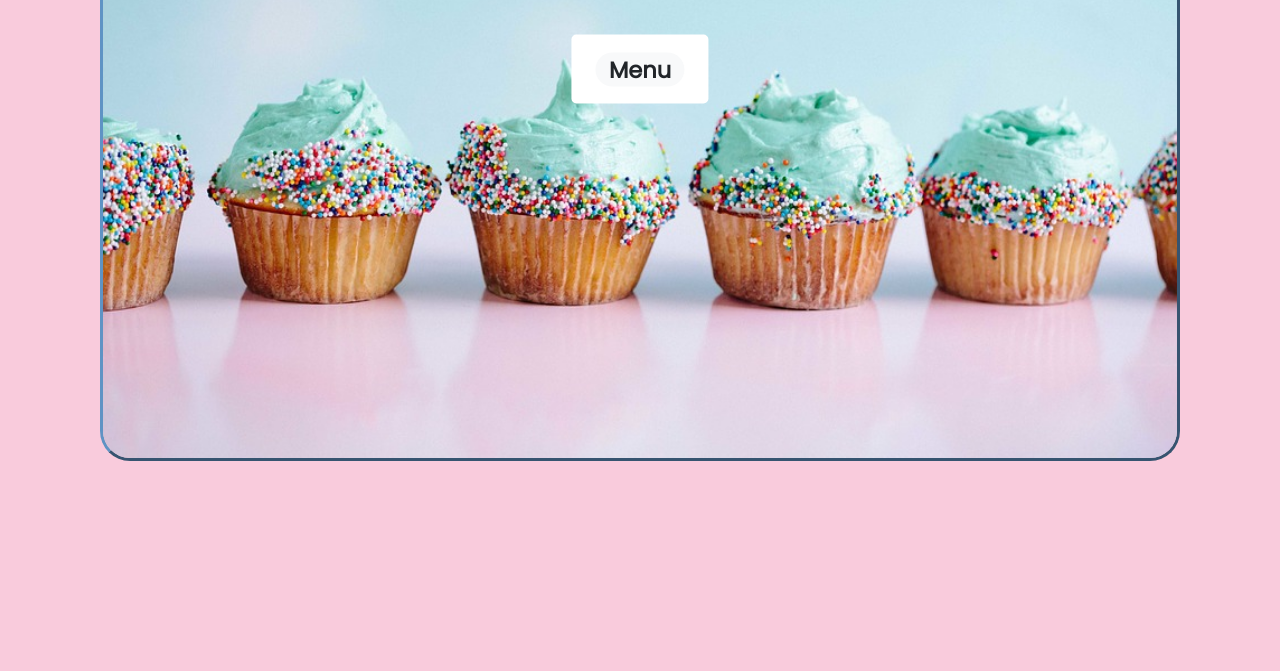
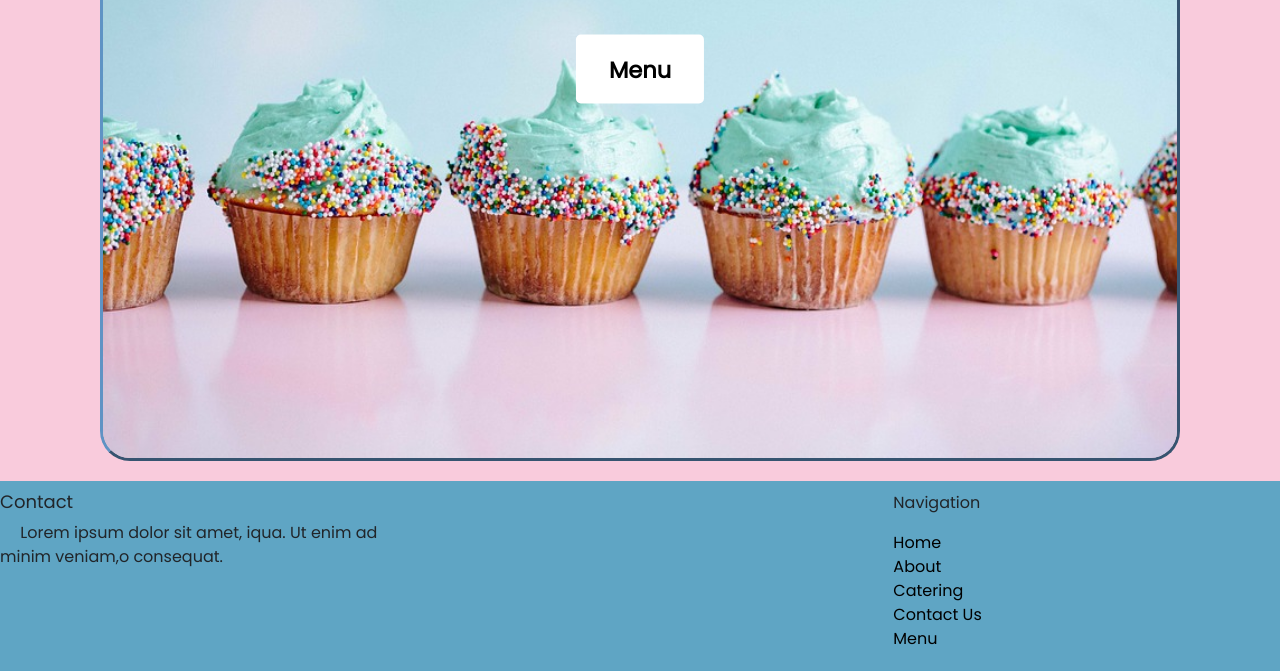
Before and after one commit to tannaballard/Rachels-Bakery, a plain HTML site: page index.html in a window 1280 px wide. Shown: the part 451-1122 px from the top of the page. Before the commit the page ends 932 px from the top, so only its background shows below. Drawn offline with nearby package versions, Linux system fonts and the light colour scheme.

Commit message:
Update index.html

```diff
--- a/index.html
+++ b/index.html
@@ -39,18 +39,44 @@
       </ul>
     </div>
   </nav>
-<div class="container">
+  <div class="container aye">
     <img src="img/cupcupcake.jpg" class="haha">
-  <div class="center">Try our delicious cakes!</div>
+    <div class="center">Try our delicious pastries!</div>
     <div class="text-center container">
       <a href="menu.html"><button role="button" class="btn btn-primary btn-large" aria-pressed="true">
- <span class="badge badge-pill badge-light">Menu</span>
+          <span class="badge">Menu</span>
         </button></a>
     </div>
   </div>
 
   <footer>
-
+    <div class="footer row">
+      <div class="col-md-4 footey">
+<h4>Contact</h4>
+<p>Lorem ipsum dolor sit amet, iqua. Ut enim ad minim veniam,o consequat.</p>
+      </div>
+      <div class="col-md-4 navfoot container">
+        <ul class="navifoot">
+        <li>Navigation</li>
+      </ul>
+        <ul class="navfoot">
+          <li>
+            <a href="index.html" style="color:black">Home</a>
+          </li>
+          <li>
+            <a href="about.html" style="color:black">About</a>
+          </li>
+          <li>
+            <a href="catering.html" style="color:black">Catering</a>
+          </li>
+          <li>
+            <a href="contact.html" style="color:black">Contact Us</a>
+          </li>
+          <li>
+            <a href="menu.html" style="color:black">Menu</a>
+          </li>
+      </div>
+    </div>
   </footer>
 </body>
 
```
Lines whose indentation alone changed are shown as unchanged.
